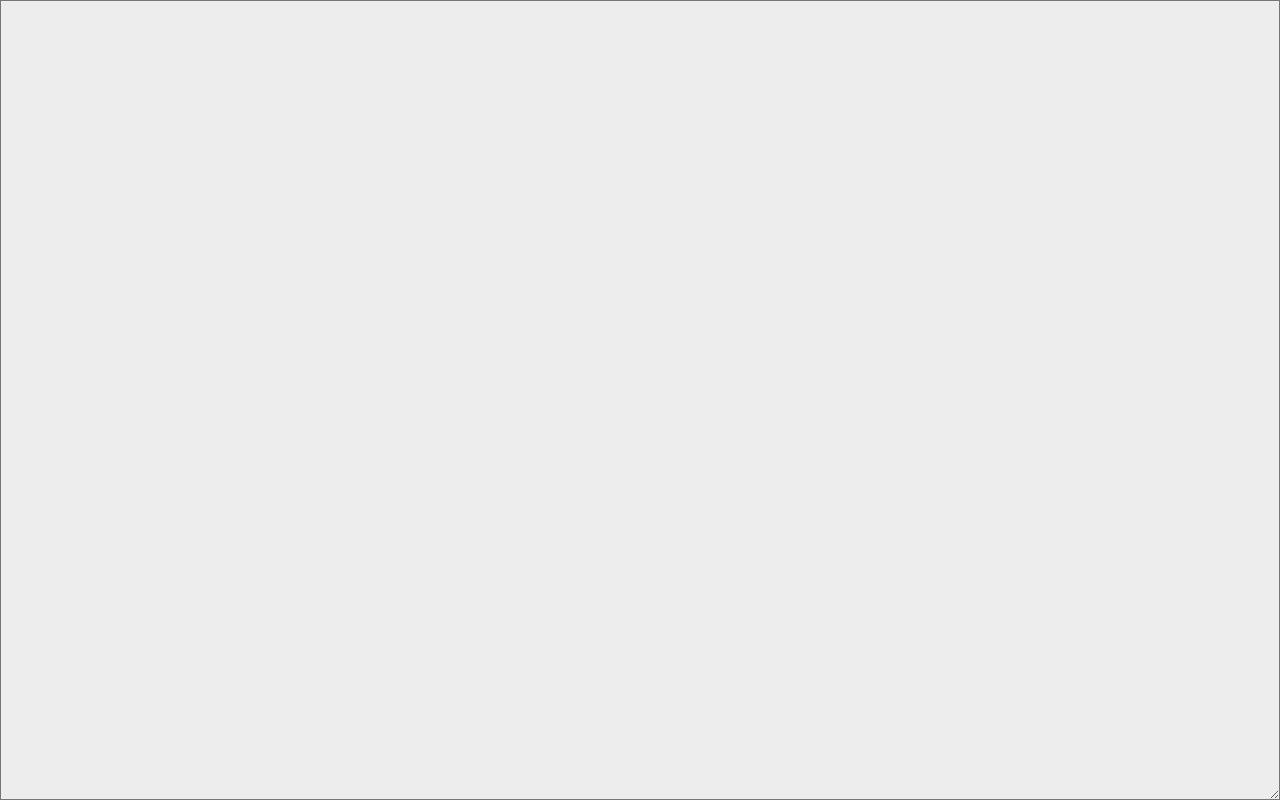
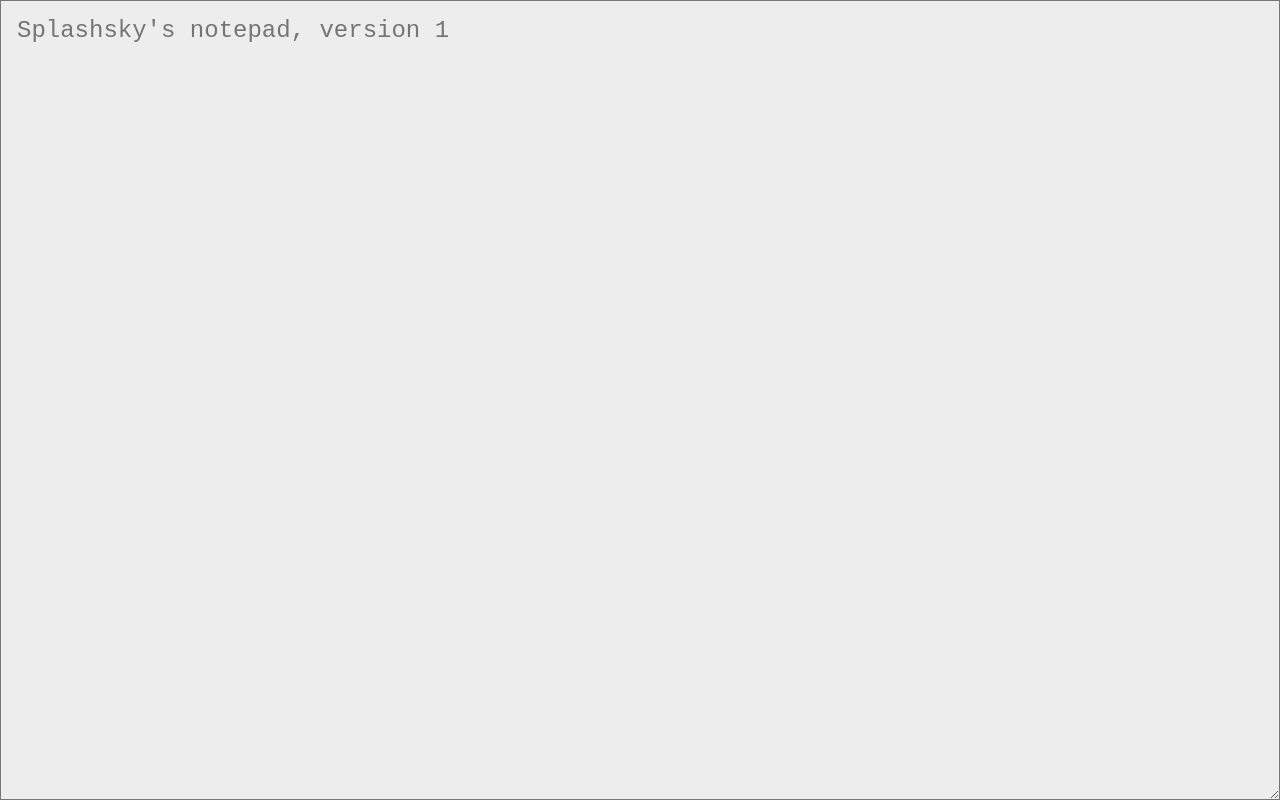
Before and after one commit to Splashsky/simple-browser-notepad, a plain HTML site: page index.html in a window 1280 px wide. Drawn offline with Linux system fonts and the light colour scheme.

Commit message:
Add textarea placeholder for version number

```diff
--- a/notepad.html
+++ b/index.html
@@ -22,6 +22,6 @@
 </head>
 
 <body>
-    <textarea></textarea>
+    <textarea placeholder="Splashsky's notepad, version 1"></textarea>
 </body>
 </html>
```
